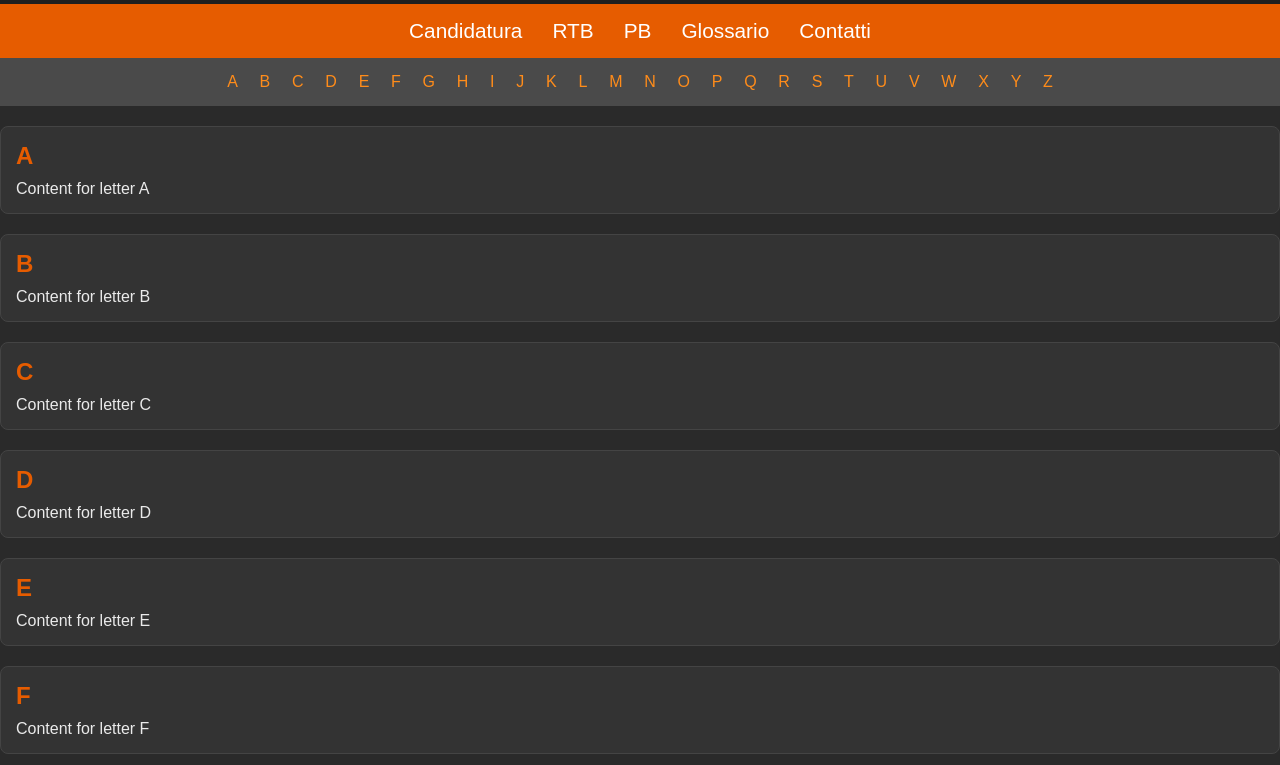
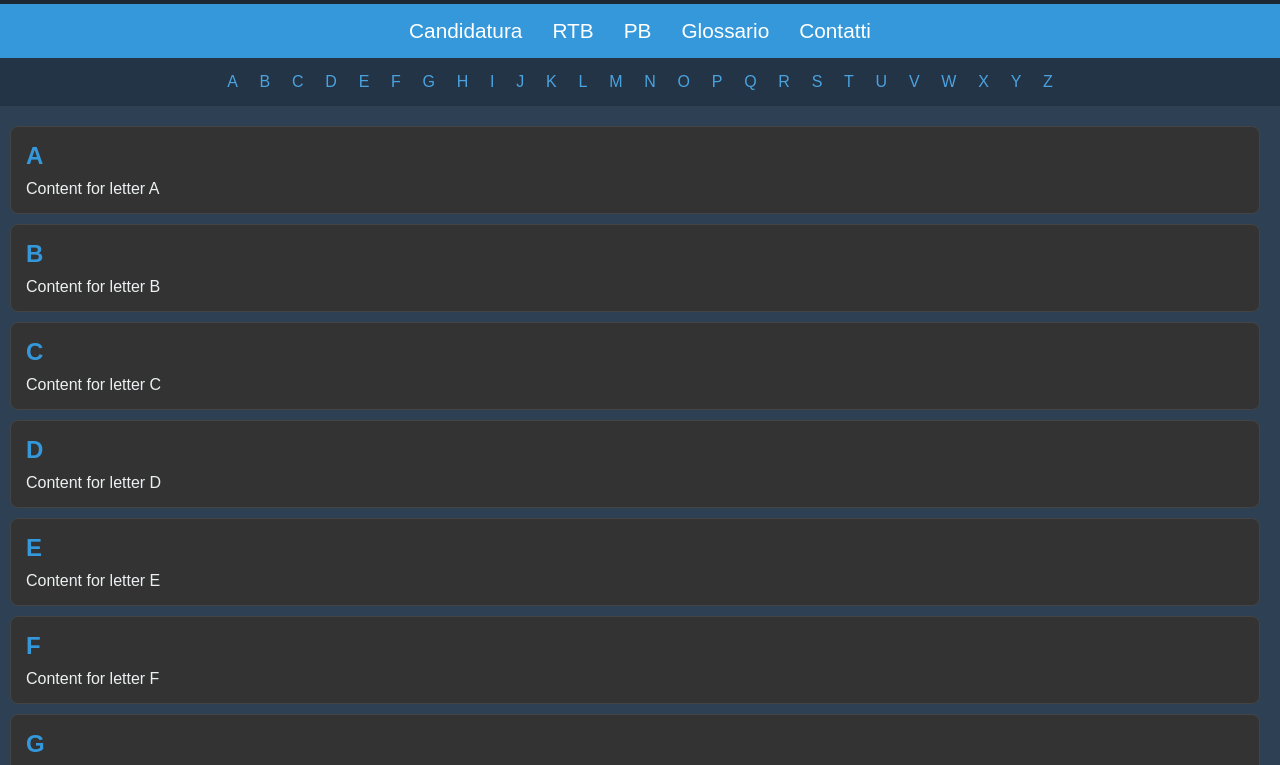
Before and after one commit to Archi7echs-Team/archi7echs-team.github.io, a plain HTML site: page glossario.html in a window 1280 px wide. Shown: the part 136-901 px from the top of the page. Drawn offline with Linux system fonts and the light colour scheme.

Commit message:
changed colors

```diff
--- a/src/style.css
+++ b/src/style.css
@@ -1,15 +1,15 @@
 :root {
-  --primary-color: #e65c00;
-  --secondary-color: #d88654;
-  --tertiary-color: #b87333;
-  --dark-color: #1f1f1f;
-  --background-color: #2a2a2a;
-  --text-color: #eaeaea;
-  --nav-color: #4a4a4a;
-  --link-color: #ff8c1a;
-  --link-hover-color: #e65c00;
-  --link-visited-color: #cd7f32;
-  --link-active-color: #b87333;
+  --primary-color: #3498db; /* Sky blue */
+  --secondary-color: #5dade2; /* Soft blue */
+  --tertiary-color: #2874a6; /* Deep blue */
+  --dark-color: #1c2833; /* Dark navy */
+  --background-color: #2e4053; /* Steel blue */
+  --text-color: #ecf0f1; /* Light white-blue */
+  --nav-color: #243447; /* Darker navy-gray for better contrast */
+  --link-color: #4aa3df; /* Brighter blue for visibility */
+  --link-hover-color: #2f8ec1; /* Medium sky blue for hover */
+  --link-visited-color: #22648a; /* Muted deep blue for visited */
+  --link-active-color: #1b4f6b; /* Darker blue for active */
 }
 
 * {
@@ -120,7 +120,7 @@ a:active {
 }
 
 .file-item {
-  background: linear-gradient(135deg, #cd7f32 0%, #b87333 100%);
+  background: linear-gradient(135deg, var(--secondary-color) 0%, var(--tertiary-color) 100%);
   margin: 10px 0;
   border-radius: 8px;
   cursor: pointer;
@@ -174,7 +174,7 @@ a:active {
 }
 
 #glossary section {
-  margin-bottom: 20px;
+  margin: 0 20px 10px 10px;
   padding: 15px;
   border: 1px solid #444;
   border-radius: 8px;
```
